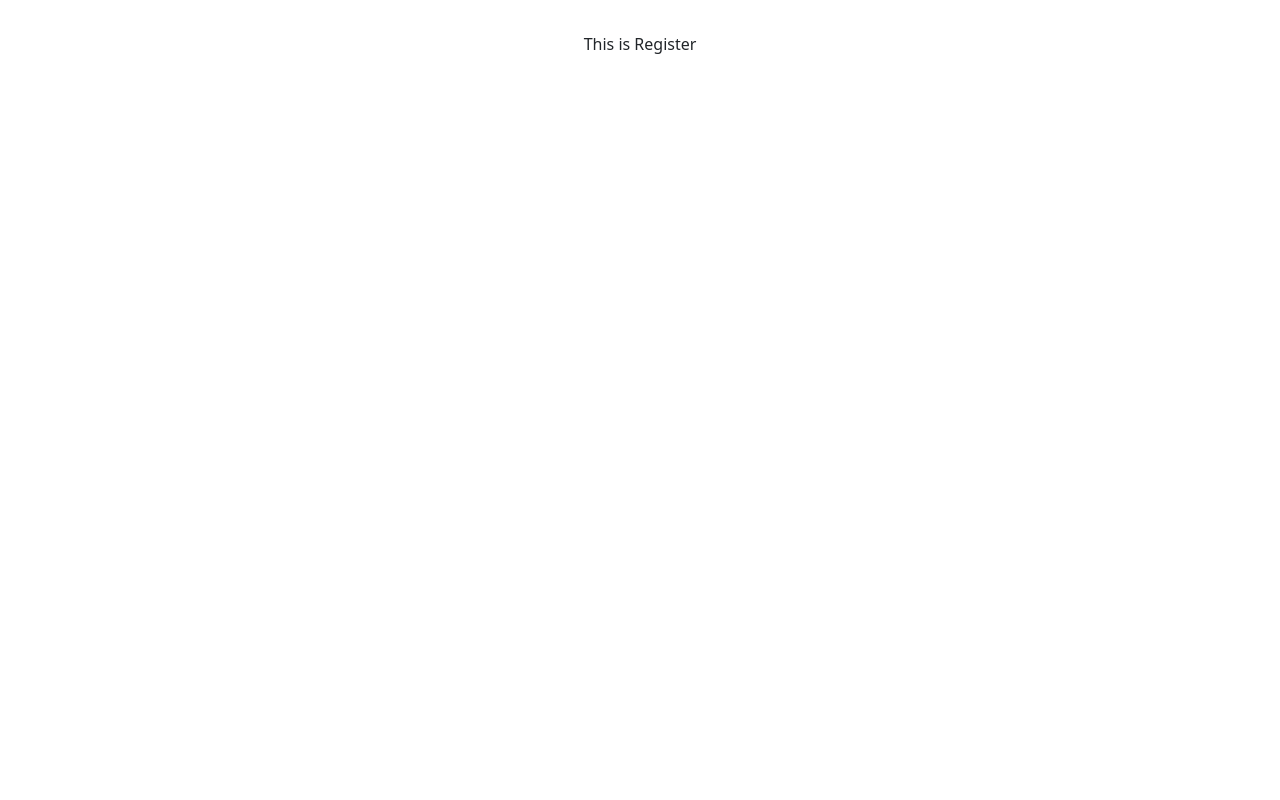
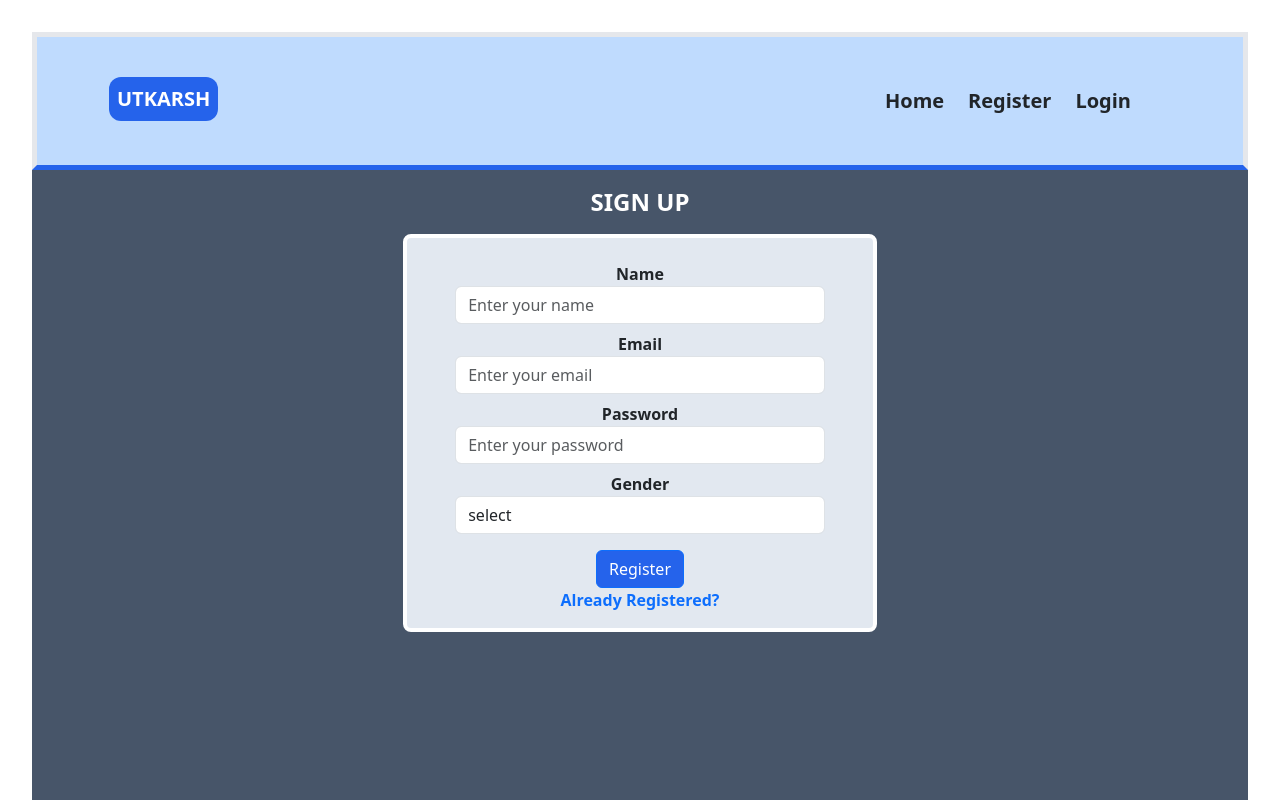
Before and after one commit to utkarsh2004git/React-Project-Blog, a React (Vite) app in the folder frontend/: page /register in a window 1280 px wide. Shown: the top 800 px of the page. Built offline with nearby package versions, Linux system fonts and the light colour scheme.

Commit message:
Created Login-SignUp page

```diff
--- a/frontend/src/App.jsx
+++ b/frontend/src/App.jsx
@@ -5,12 +5,14 @@ import 'bootstrap/dist/css/bootstrap.min.css'
 import Home from './pages/home/Home'
 import Login from './pages/login/Login'
 import Register from './pages/register/Register'
+import Navbar from './components/Navbar'
 function App() {
 
   return (
     <>
 
       <BrowserRouter>
+        <Navbar />
         <Routes>
           <Route path="/" element={<Home />} />
           <Route path="/register" element={<Register />} />
--- /dev/null
+++ b/frontend/src/components/Navbar.css
@@ -0,0 +1,3 @@
+*{
+    box-sizing: border-box;
+}
--- /dev/null
+++ b/frontend/src/components/Navbar.jsx
@@ -0,0 +1,24 @@
+import { NavLink } from "react-router-dom";
+import "./Navbar.css"
+const Navbar=()=>{
+    return(
+        <>
+        <header>
+            <div className="bg-blue-200 flex justify-between px-5 py-3  navbar border-5 border-b-blue-600">
+                <div className="logo">
+                    <h3 className="font-bold text-xl text-white bg-blue-600 p-2 rounded-xl cursor-pointer">UTKARSH</h3>
+                </div>
+                <nav className="flex pr-16">
+                    <ul className="flex gap-4 font-bold text-xl">
+                        <li className="transition-all duration-300 hover:text-blue-600  hover:underline"><NavLink to="/">Home</NavLink></li>
+                        <li className="transition-all duration-300 hover:text-blue-600 hover:underline"><NavLink to="/register">Register</NavLink></li>
+                        <li className="transition-all duration-300 hover:text-blue-600 hover:underline"><NavLink to="/login">Login</NavLink></li>
+                    </ul>
+                </nav>
+            </div>
+        </header>
+        </>
+    );
+}
+
+export default Navbar;
--- a/frontend/src/pages/login/Login.jsx
+++ b/frontend/src/pages/login/Login.jsx
@@ -1,10 +1,31 @@
 import "./Login.css"
+import { NavLink } from "react-router-dom";
 const Login=()=>{
     return (
         <>
-        <div>
-            This is Login
-        </div>
+            <section>
+                <main>
+                    <div className="h-screen section-registration p-3 bg-slate-600">
+                        <div className="font-bold text-center text-2xl text-white">Login Here</div>
+                        <div className="container w-2/5 flex-column items-center border-white border-4 rounded-lg p-3 px-5 bg-slate-200 mt-3" >
+                            <form action="">
+                                <div class="form-group my-2">
+                                    <label for="email" className="font-semibold ">Email</label>
+                                    <input type="email" className="form-control rounded-md" name="email" id="" placeholder="" autoComplete="off"/>
+                                </div>
+                                <div class="form-group my-2">
+                                    <label for="password" className="font-semibold ">Password</label>
+                                    <input type="password" className="form-control rounded-md" name="password" id="" placeholder="" autoComplete="off"/>
+                                </div>
+                                <div class="text-center">
+                                    <button type="submit" className="btn btn-primary text-center bg-blue-600 mt-3" >Login</button>
+                                </div>
+                                <NavLink to="/register" className="font-semibold text-primary">New Here?</NavLink>
+                            </form>
+                        </div>
+                    </div>
+                </main>
+            </section>
         </>
     )
 }
--- a/frontend/src/pages/register/Register.jsx
+++ b/frontend/src/pages/register/Register.jsx
@@ -1,10 +1,45 @@
 import "./Register.css"
-const Register=()=>{
+import { NavLink } from "react-router-dom";
+const Register = () => {
     return (
         <>
-        <div>
-            This is Register
-        </div>
+            <section>
+                <main>
+                    <div className="h-screen section-registration p-3 bg-slate-600">
+                        <div className="font-bold text-center text-2xl text-white">SIGN UP</div>
+                        <div className="container w-2/5 flex-column items-center border-white border-4 rounded-lg p-3 px-5 bg-slate-200 mt-3" >
+                            <form action="">
+                                <div class="form-group my-2">
+                                    <label for="name" className="font-semibold ">Name</label>
+                                    <input type="text" className="form-control rounded-md" name="name" id="" placeholder="Enter your name" required autoComplete="off"/>
+                                </div>
+                                <div class="form-group my-2">
+                                    <label for="email" className="font-semibold ">Email</label>
+                                    <input type="email" className="form-control rounded-md" name="email" id="" placeholder="Enter your email" required autoComplete="off"/>
+                                </div>
+                                <div class="form-group my-2">
+                                    <label for="password" className="font-semibold ">Password</label>
+                                    <input type="password" className="form-control rounded-md" name="password" id="" placeholder="Enter your password" required autoComplete="off"/>
+                                </div>
+
+                                <div class="form-group">
+                                    <label for="gender " className="font-semibold ">Gender</label>
+                                    <select class="form-control" name="gender" id="gender" required  >
+                                        <option value="select" name="select" selected disabled >select</option>
+                                        <option value="M" name="M" >Male</option>
+                                        <option value="F" name="F" >Female</option>
+                                        <option value="O" name="O" >Other</option>
+                                    </select>
+                                </div>
+                                <div class="text-center">
+                                    <button type="submit" className="btn btn-primary text-center bg-blue-600 mt-3" >Register</button>
+                                </div>
+                                <NavLink to="/login" className="font-semibold text-primary">Already Registered?</NavLink>
+                            </form>
+                        </div>
+                    </div>
+                </main>
+            </section>
         </>
     )
 }
```
Also changed, not shown: frontend/src/components/Footer.jsx (added).
